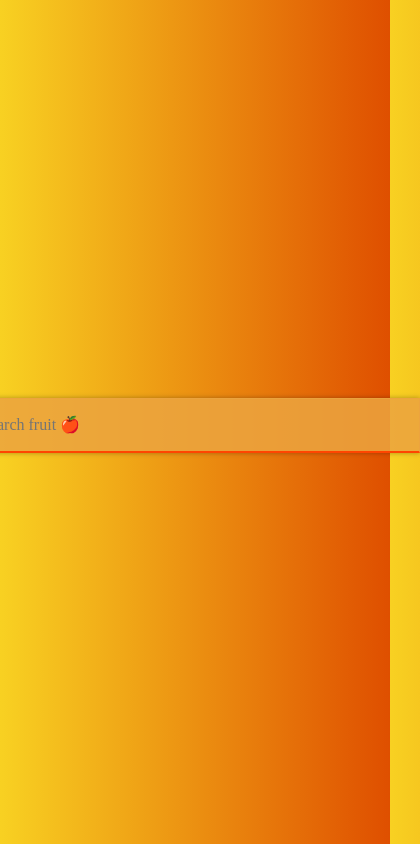
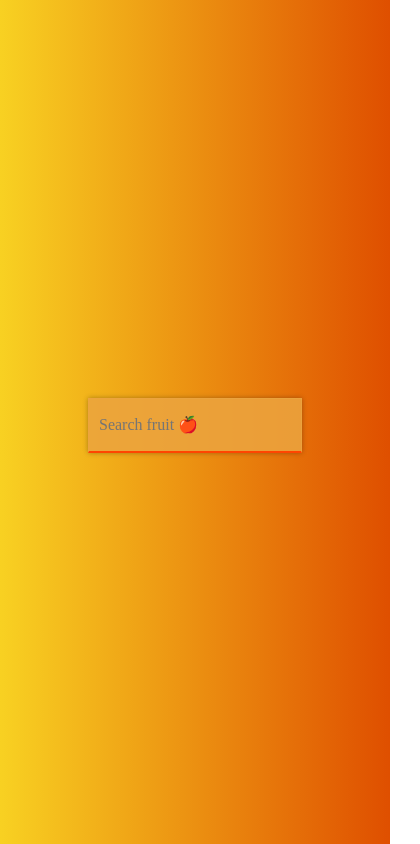
Before and after one commit to samiesmilz/autocomplete, a plain HTML site: page index.html in a window 390 px wide. Shown: the whole page, 420 px wide, since content can reach past the window. Drawn offline with nearby package versions, Linux system fonts and the light colour scheme.

Commit message:
Make search responsive for smaller screens

```diff
--- a/style.css
+++ b/style.css
@@ -71,15 +71,26 @@ input:focus {
   border-radius: 10px;
 }
 
+/* For screens up to 625px */
 @media screen and (max-width: 625px) {
   #fruit {
-    max-width: 550px; /* Set a maximum width if needed */
-    min-width: 450px;
+    max-width: 550px;
+    min-width: 480px; /* Let it adjust automatically */
   }
 }
+
+/* For screens up to 500px */
 @media screen and (max-width: 500px) {
   #fruit {
-    max-width: 480px; /* Set a maximum width if needed */
-    min-width: 450px;
+    max-width: 480px;
+    min-width: 415px;
   }
 }
+
+/* For screens up to 450px */
+@media screen and (max-width: 450px) {
+  #fruit {
+    max-width: 100%;
+    min-width: auto;
+  }
+}
```
